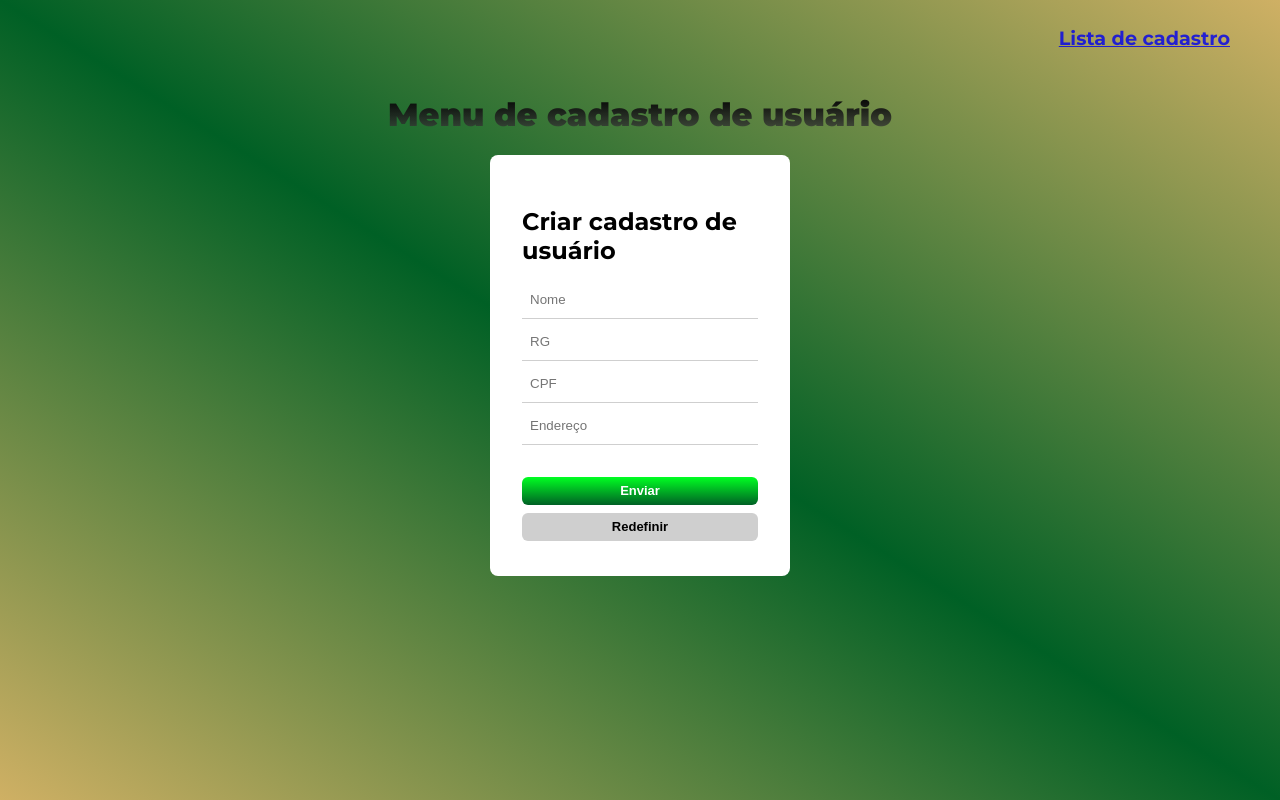
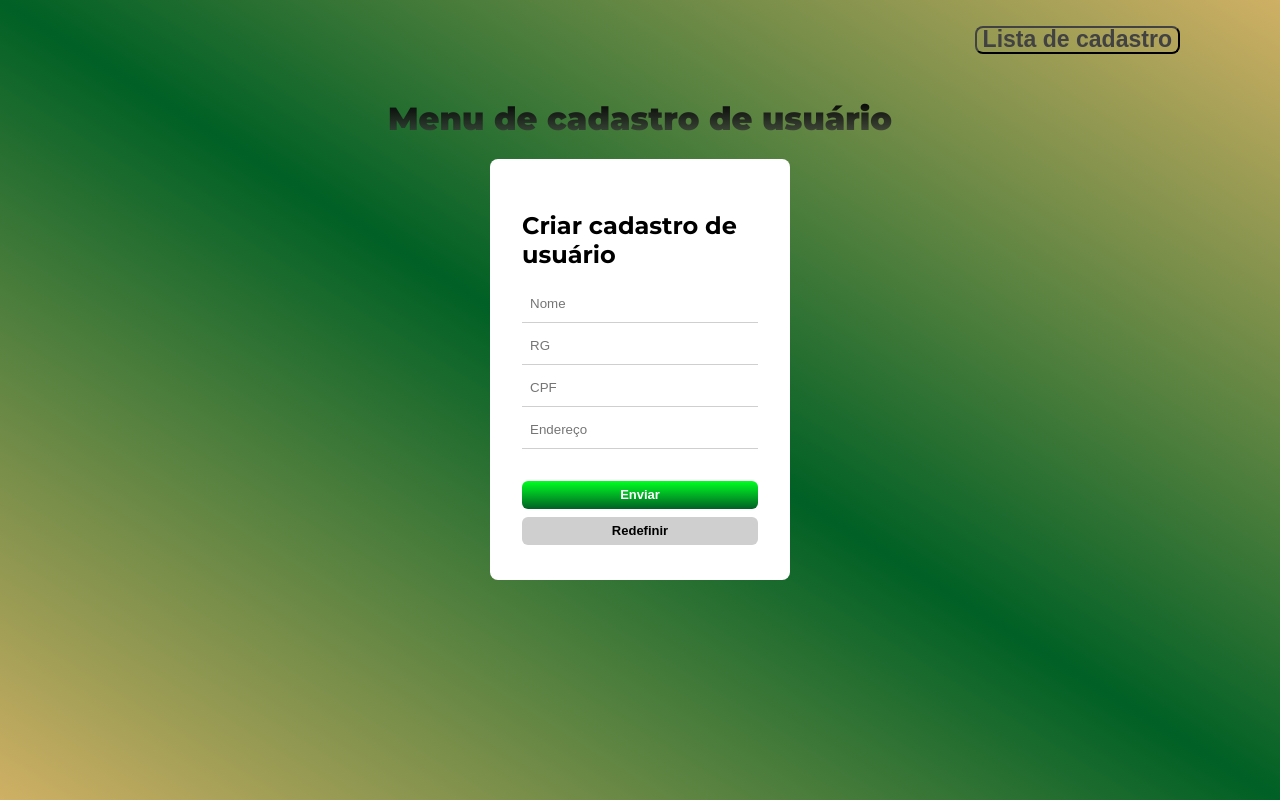
Before and after one commit to 01010111iz/Projeto-CRUD, a plain HTML site: page frontend/home/home.html in a window 1280 px wide. Drawn offline with Linux system fonts and the light colour scheme.

Commit message:
Repositório com projetos back e front end

```diff
--- a/frontend/home/home.css
+++ b/frontend/home/home.css
@@ -14,11 +14,18 @@ body {
 
 .link{
   display: flex;
+  width: auto;
+  background: transparent;
+  border-radius: 8px;
+  color: #424242;
+  border-color: #424242;
   justify-content: end;
   text-align: center;
+  align-items: center;
   text-decoration:none;
   margin-right: 50px;
   font-size: larger;
+  font-weight: 700;
 }
 
 .link:hover{
--- a/frontend/home/home.html
+++ b/frontend/home/home.html
@@ -12,7 +12,7 @@
     <div class ="conteiner">
       <div class="main">
         <div class="link">
-          <h4><a href="../put/put-delete.html">Lista de cadastro</a></h4>
+          <h4><button class="link" href="../put/put-delete.html">Lista de cadastro</button></h4>
         </div>
         <div class="header">
           <h1 class="cadastro">Menu de cadastro de usuário</h1>
--- a/frontend/put/put-delete.js
+++ b/frontend/put/put-delete.js
@@ -35,12 +35,18 @@ function Modal(id){
   let modal = document.getElementById("myModal");
   let msg = document.getElementById("submitModal");
   modal.style.display = "block";
+  let datamodal = modalData(id);
   msg.addEventListener("click", () => {
     msg = confirm("Deseja realmente concluir com as alterações?");
     if (msg == true) {
       editData(id);
     } else {
       closeModal();}});
+}
+
+function modalData(id){
+  let data = document.getElementsByClassName("data_" + id)
+  console.log(data);
 }
 
 function editData(id) {
```
